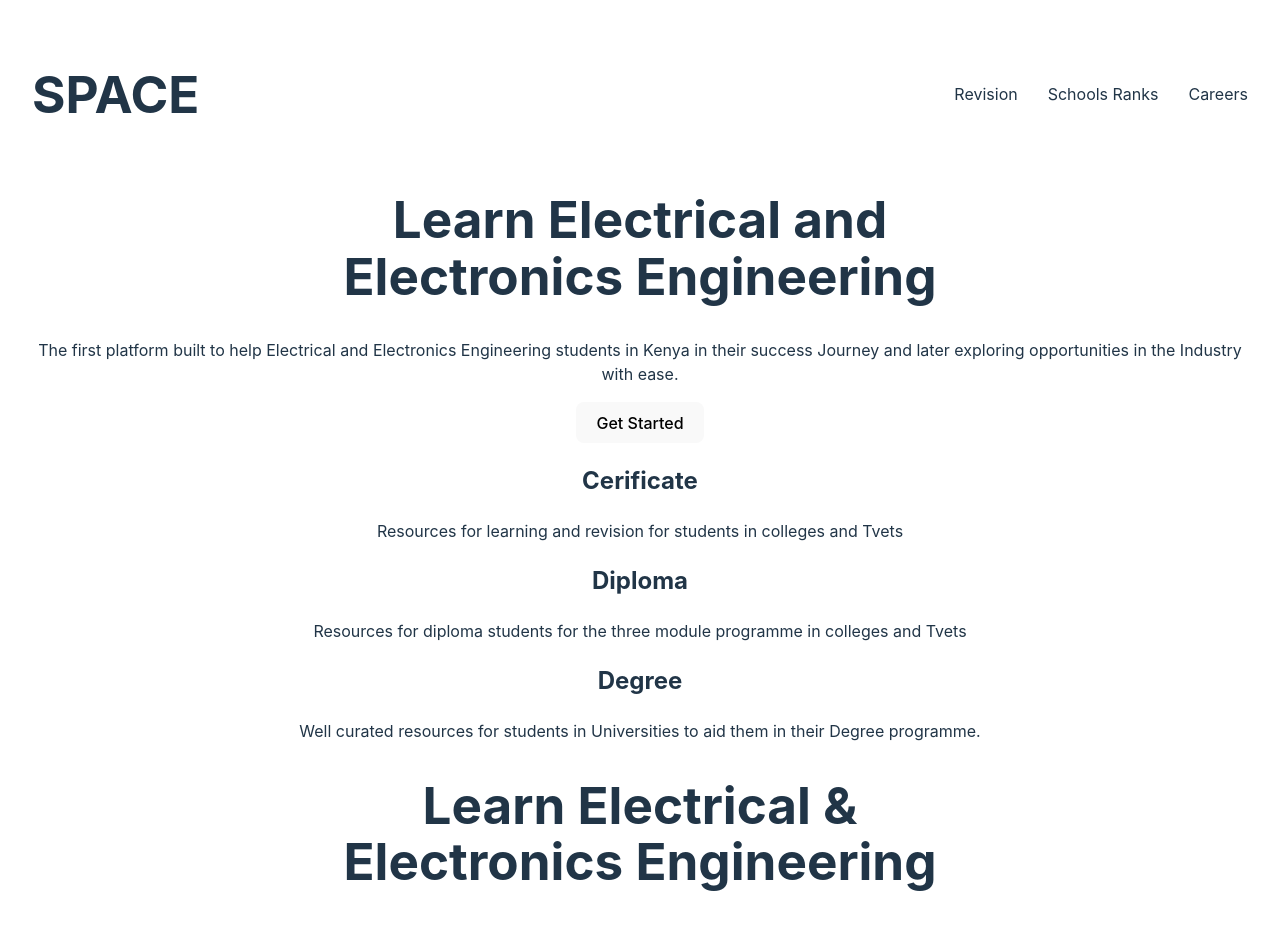
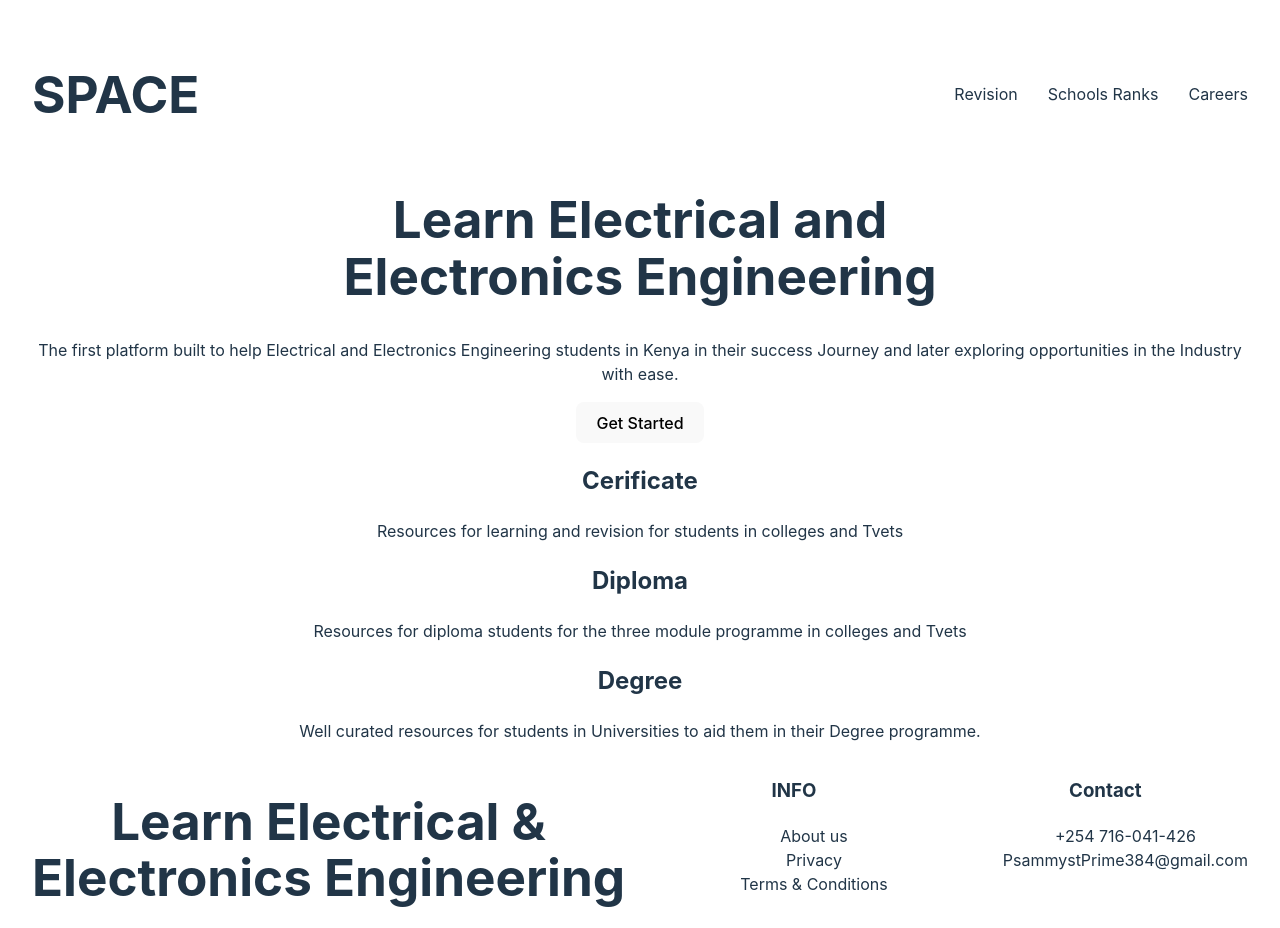
Before and after one commit to PsammystPrime/Electrical-Engineering-Course-App, a React (Vite) app in the folder learn/: page / in a window 1280 px wide. Shown: the top 928 px of the page. Built offline with nearby package versions, Linux system fonts and the light colour scheme.

Commit message:
style the footer

```diff
--- a/learn/src/App.css
+++ b/learn/src/App.css
@@ -17,3 +17,7 @@ ul {
   display: flex;
   gap: 30px;
 }
+.footerInfo {
+  display: flex;
+  justify-content: space-between;
+}
```
